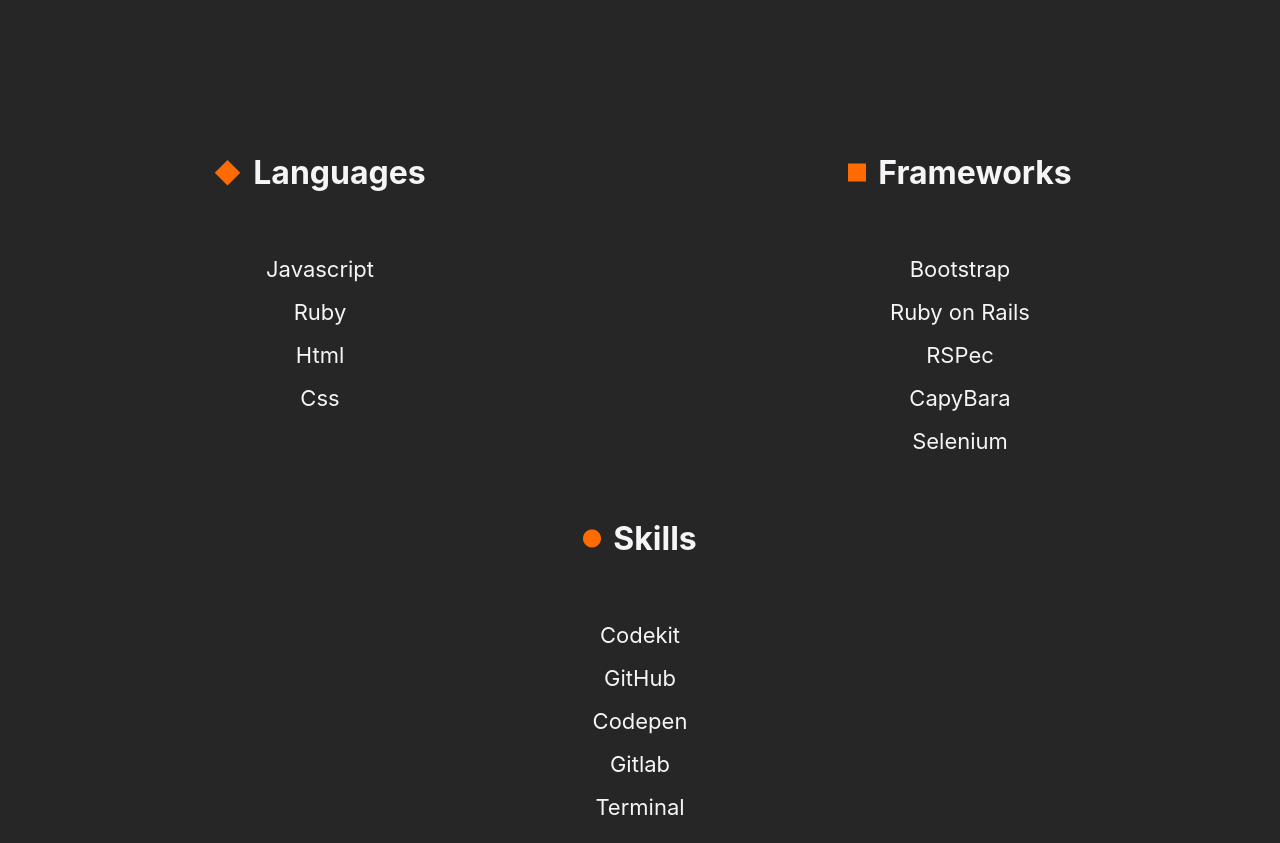
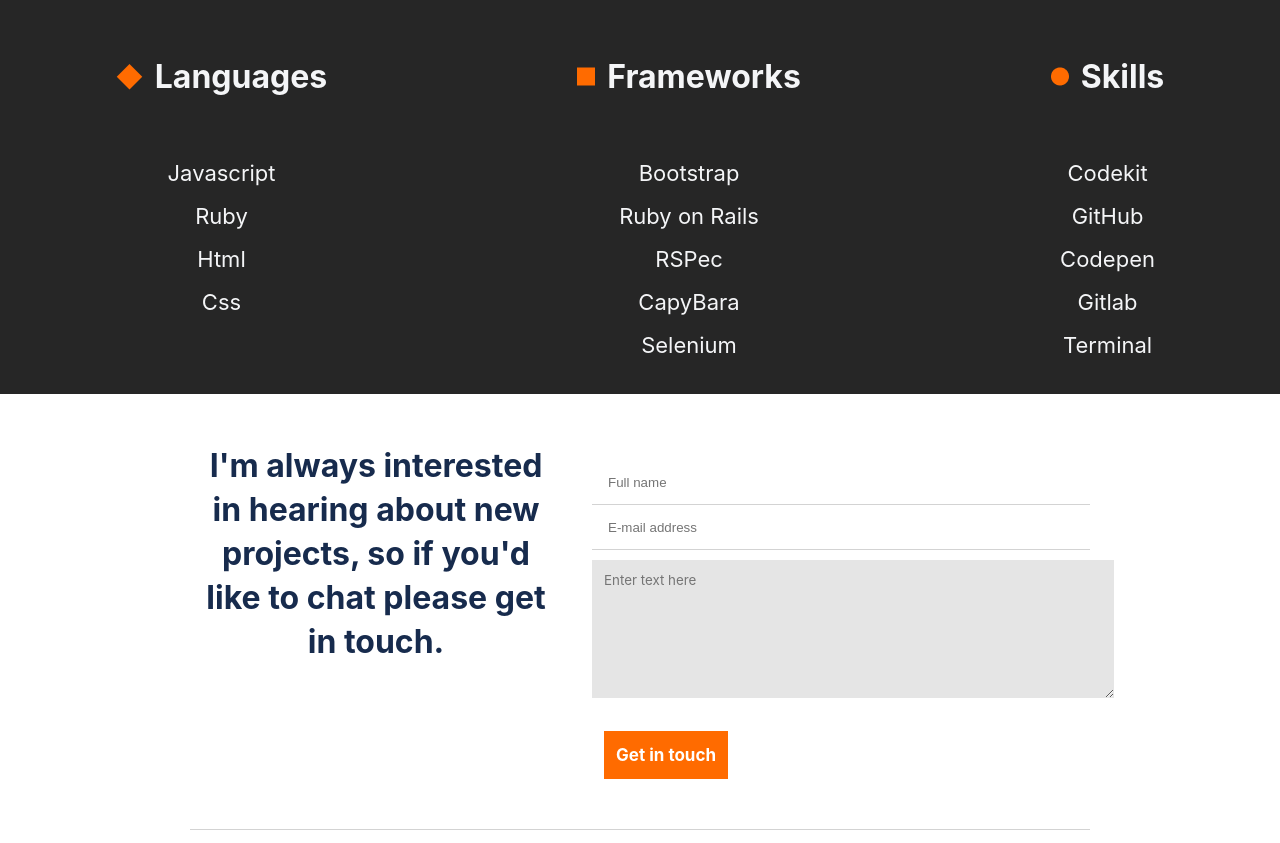
Before and after one commit to LokurasRlz/Portfolio, a website: page index.html in a window 1280 px wide. Shown: the part 2610-3453 px from the top of the page. Drawn offline with Linux system fonts and the light colour scheme.

Commit message:
Fixed errors in index.html and style.css

```diff
--- a/index.html
+++ b/index.html
@@ -219,7 +219,7 @@
        </li>
      </ul>
     <div id="error"></div>
-    <button type="submit" id="formButton" class="formButton buttons">Get in touch</button>
+     <button type="submit" id="formButton" class="formButton">Get in touch</button>
     </form>
     </div>
     <ul class="boticons" >
--- a/style.css
+++ b/style.css
@@ -489,7 +489,6 @@
   text-align: center;
   color: #172b4d;
   margin: 120px 24px 100px 24px;
-  border: 5px solid blue;
 }
 
 .formSection {
@@ -533,20 +532,26 @@
   font-family: Inter, sans-serif;
 }
 
-.formButton {
-  padding: 12px;
-  width: 131px;
-  height: 48px;
-  left: 98px;
-  background: #ff6b00;
-  color: #fff;
+ .formButton {
   font-family: Inter, sans-serif;
   font-style: normal;
   font-weight: 700;
   font-size: 17px;
   line-height: 24px;
-  border: none;
-  margin-bottom: 120px;
+  display: flex;
+  flex-direction: row;
+  align-items: center;
+  padding: 12px;
+  position: static;
+  width: 124px;
+  height: 48px;
+  left: 0;
+  top: 259px;
+  background: #ff6b00;
+  color: white;
+  border: 0;
+  margin-left: 12px;
+  margin-bottom: 50px;
 }
 
 .msgborder {
@@ -995,10 +1000,11 @@
     color: #091e42;
   }
 
-  .socials li {
+  .socials {
     margin: 0 10px 5px 0;
     padding: 0;
     height: 40px;
+    width: auto;
   }
 
   .work-section {
@@ -1073,21 +1079,29 @@
   }
 
   .lists {
+    display:flex;
+    flex-direction: row;
+    justify-content: center;
+    column-gap: 250px;
+  }
+
+  /*.lists {
     display: grid;
     grid-template-columns: repeat(2, 1fr);
     grid-template-rows: repeat(3, 1fr);
-  }
+  }*/
 
   .itemsList {
     align-items: flex-start;
     align-items: center;
   }
 
+  /*
   .skills {
     display: flex;
     flex-direction: column;
     grid-area: 2 /  1 / span 1 /span 2;
-  }
+  } */
 
   .form {
     align-items: center;
@@ -1112,8 +1126,8 @@
 
   .formTitle {
     padding: 0;
-    width: 30%;
-    margin: 0 2% 0 10%;
+    width: 455px;
+    margin: 0 1% 0 1%;
   }
 
   .inputform {
```
